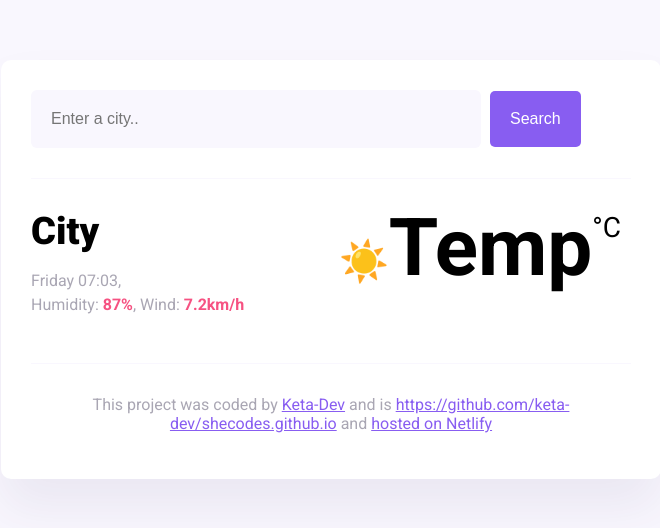
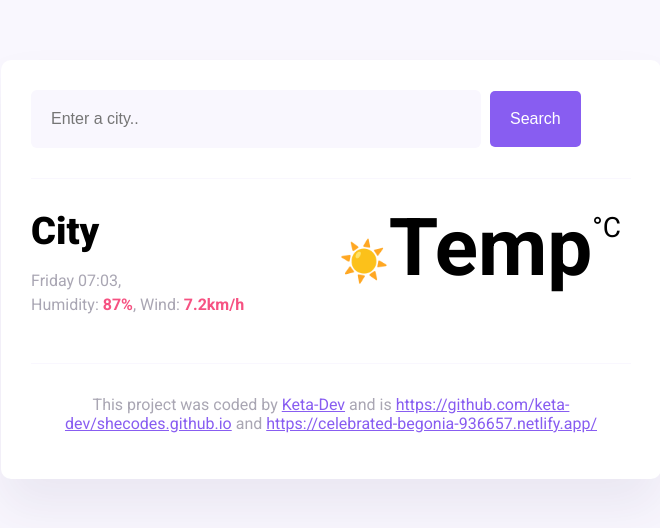
Before and after one commit to keta-dev/shecodes, a website: page index.html in a window 1280 px wide. Shown: the whole page, without its empty margins (309-969 px from the left). Drawn offline with nearby package versions, Linux system fonts and the light colour scheme.

Commit message:
netlify link added

```diff
--- a/index.html
+++ b/index.html
@@ -48,7 +48,7 @@
           This project was coded by
           <a href="#" target="_blank">Keta-Dev</a> and is
           <a href="#" target="_blank">https://github.com/keta-dev/shecodes.github.io</a> and
-          <a href="#" target="_blank">hosted on Netlify</a>
+          <a href="#" target="_blank">https://celebrated-begonia-936657.netlify.app/</a>
         </p>
       </footer>
     </div>
```
